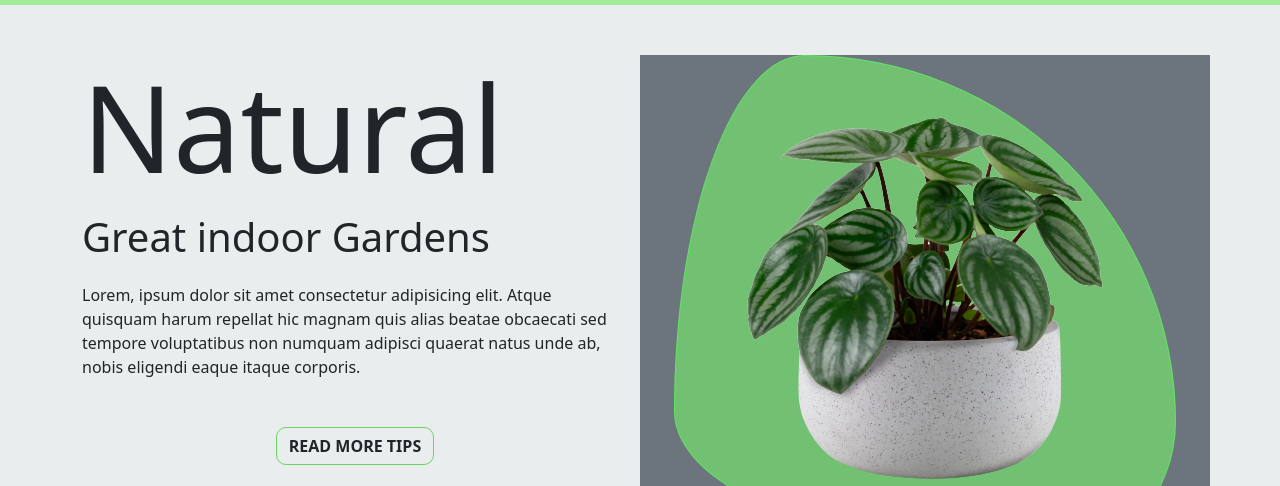
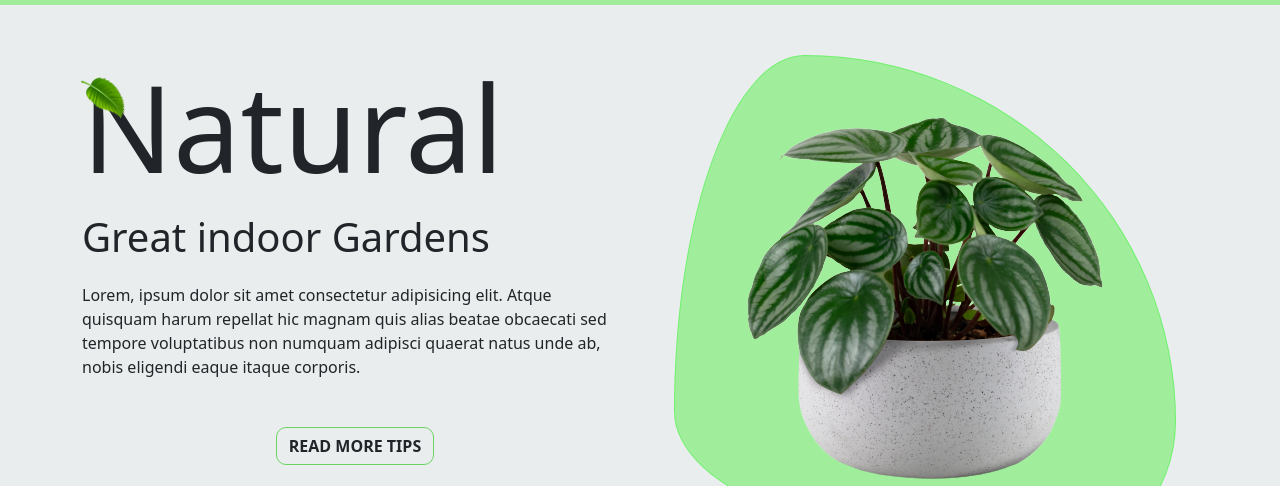
Before and after one commit to Chaibouu/shoppingCart, a plain HTML site: page index.html in a window 1280 px wide. Shown: the part 120-606 px from the top of the page. Drawn offline with nearby package versions, Linux system fonts and the light colour scheme.

Commit message:
add shoppingCart

```diff
--- a/index.html
+++ b/index.html
@@ -42,7 +42,8 @@
           </nav>
           <div class="container">
             <div class="row">
-              <div class="col-12 col-md-12 col-lg-6 bg-primry">
+              <div class="col-12 col-md-12 col-lg-6">
+                <img src="images/1.png" class="feuil1" alt="">
                 <span class="titreLogo"><h1>Natural</h1></span>
                 <p>Great indoor Gardens</p>
                 <p>Lorem, ipsum dolor sit amet consectetur adipisicing elit. Atque quisquam harum repellat hic magnam quis alias beatae obcaecati sed tempore voluptatibus non numquam adipisci quaerat natus unde ab, nobis eligendi eaque itaque corporis. </p>
@@ -57,7 +58,7 @@
                 </div>
               </div>
 
-              <div class="col-12 col-md-12 col-lg-6 bg-secondary d-flex justify-content-center">
+              <div class="col-12 col-md-12 col-lg-6 d-flex justify-content-center">
                 <img src="images/usine-peperomia-pasteque-faux-dans-pot-gris-removebg-preview.png" class="imgFont" alt="">
               </div>
             </div>
--- a/style.css
+++ b/style.css
@@ -55,3 +55,10 @@ ul li:hover{
     background-color: #22c516a2;
     color: white;
 }
+.feuil1{
+    width: 50px;
+    position: absolute;
+    rotate: 92deg;
+    margin-top: 15px;
+    margin-left: -5px;
+}
```
Also changed, not shown: images/1.png (added).
